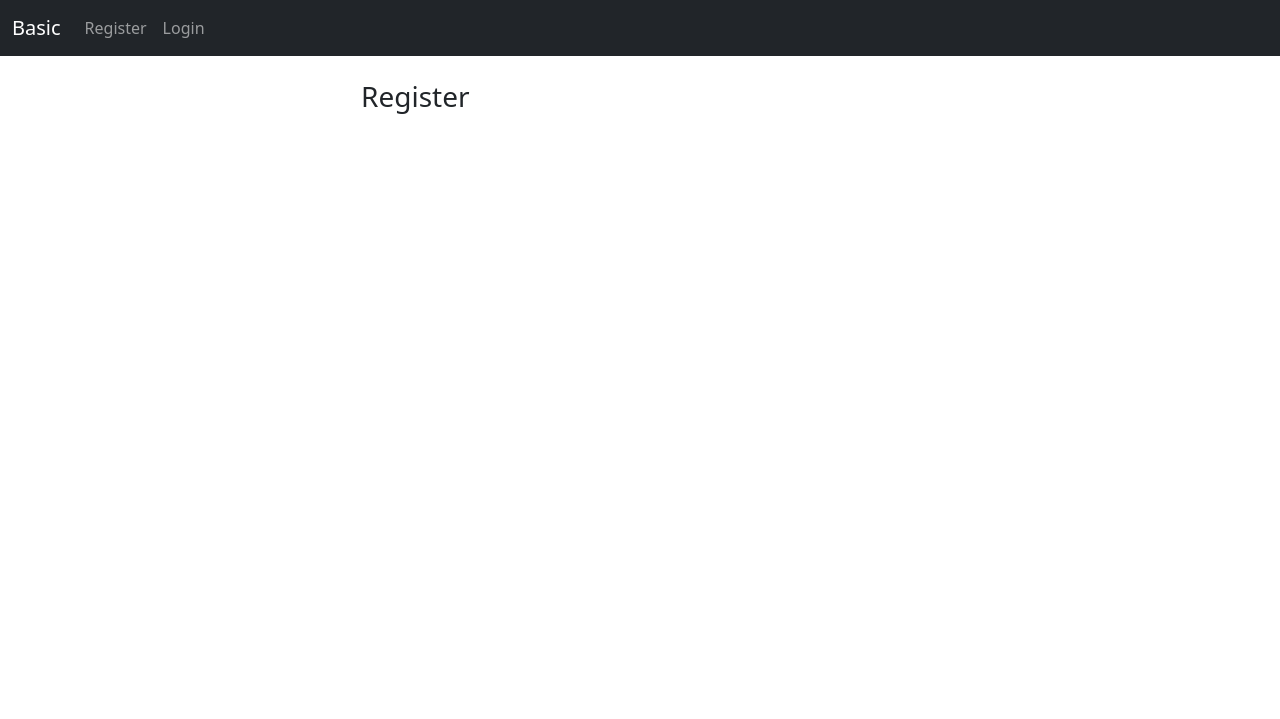
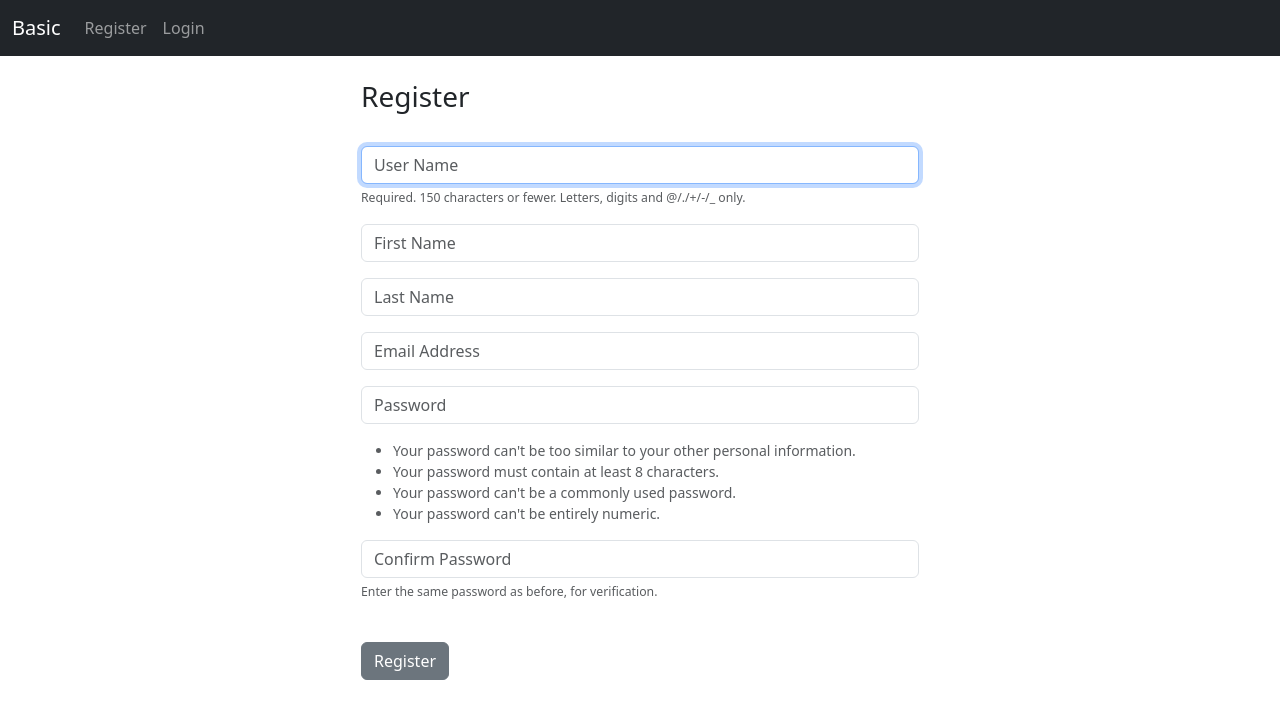
Before and after one commit to mdsnn/basic-app, a Django app: page /register/ in a window 1280 px wide. Shown: the top 719 px of the page. Run offline with Django 5.2, Linux system fonts and the light colour scheme.

Commit message:
aaaaaaaaaa

```diff
--- a/templates/register.html
+++ b/templates/register.html
@@ -1,16 +1,30 @@
 {% extends 'base.html' %}
 {% block content %}
-<div class="col-md-6 offset-md-3">
 
 
+<div class="col-md-6 offset-md-3">
+<h3>Register</h3>
+<br/>
 
-    <h3>Register</h3>
-    <br>
+<form method="POST" action="">
+	{% csrf_token %}
+	{% if form.errors %}
+			<div class="alert alert-warning alert-dismissible fade show" role="alert">
+			  Your Form Has Errors
+			  {% for field in form %}
+			  	{% if field.errors %}
+			  		{{ field.errors }}
+			  	{% endif %}
+			  {% endfor %}
+			  <button type="button" class="btn-close" data-bs-dismiss="alert" aria-label="Close"></button>
+			</div>
+		{% endif %}
 
-    <form action="{% url 'home' %}" method="post">
-    {% csrf_token %}
+	{{ form.as_p }}
 
-    </form>
+	<br/>
+	  <button type="submit" class="btn btn-secondary">Register</button>
+	</form>
 
 
 
--- a/website/forms.py
+++ b/website/forms.py
@@ -1,7 +1,7 @@
 from django.contrib.auth.forms import UserCreationForm
 from django.contrib.auth.models import User
 from django import forms
-from .models import Record
+
 
 class SignUpForm(UserCreationForm):
 	email = forms.EmailField(label="", widget=forms.TextInput(attrs={'class':'form-control', 'placeholder':'Email Address'}))
--- a/website/views.py
+++ b/website/views.py
@@ -1,6 +1,7 @@
 from django.shortcuts import render, redirect
 from django.contrib.auth import authenticate, login, logout
 from django.contrib import messages
+from .forms import SignUpForm
 
 def home(request):
     if request.method == 'POST':
@@ -27,4 +28,16 @@ def logout_user(request):
     return redirect('home')
 
 def register_user(request):
-    return render(request, 'register.html', {})
+    if request.method == 'POST':
+        form = SignUpForm(request.POST)
+        if form.is_valid():
+            form.save()
+            username = form.cleaned_data['username']
+            password = form.cleaned_data['password1']
+            user = authenticate(request, username=username, password=password)
+            login(request, user)
+            messages.success(request, "You have been Successfully Registered!! WELCOME")
+            return redirect('home')
+    else:
+        form = SignUpForm()
+        return render(request, 'register.html', {'form':form})
```
Also changed, not shown: db.sqlite3.
